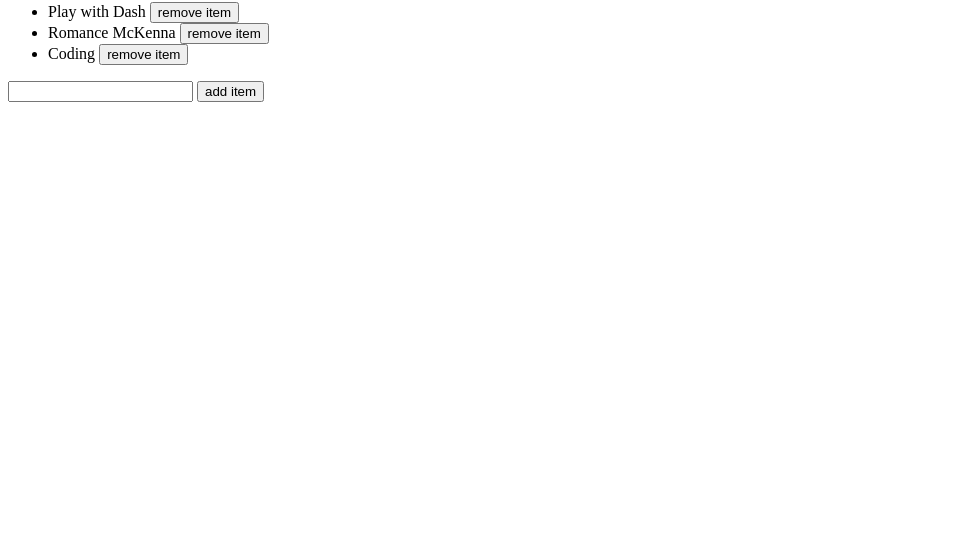
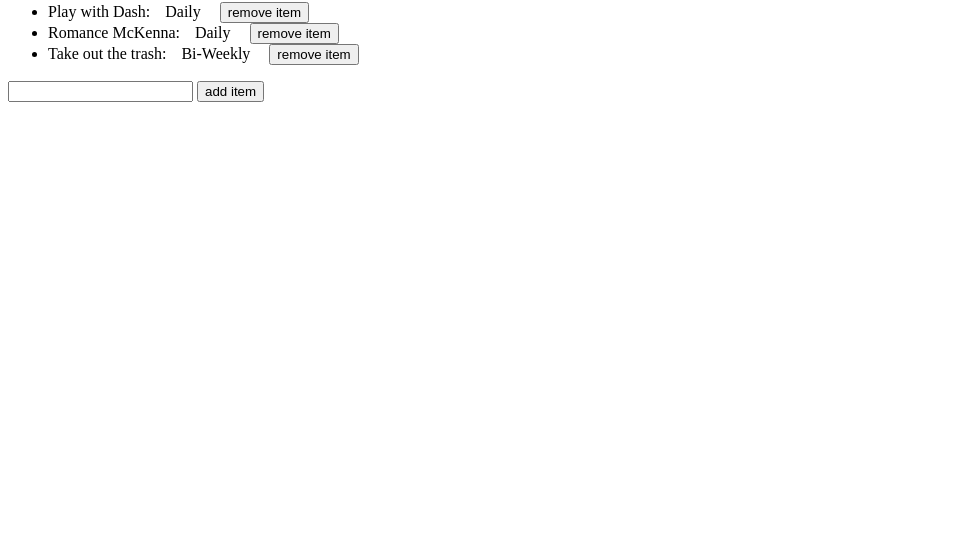
Before and after one commit to ScottMillerWesCoas/AngularToDoList, a plain HTML site: page random.html in a window 1280 px wide. Shown: the part 265-800 px from the top of the page, without its empty margins (0-953 px from the left). Drawn offline with nearby package versions, Linux system fonts and the light colour scheme.

Commit message:
added task frequency to list

```diff
--- a/random.html
+++ b/random.html
@@ -1,4 +1,3 @@
-
 <!-- COMMENTED OUT CODE IS FROM JQUERY EXAMPLE OF DATA BINDING -->
 <!-- <!DOCTYPE html> -->
 <html ng-app="nameApp">
@@ -19,11 +18,15 @@
         });
       });
       nameApp.controller('ScottCtrl',  function($scope){
-        $scope.nameList = ['Play with Dash', 'Romance McKenna', 'Coding'];
+        $scope.nameList = [
+          {'Item': 'Play with Dash', 'Frequency': 'Daily'},
+          {'Item': 'Romance McKenna', 'Frequency': 'Daily'},
+          {'Item': 'Take out the trash', 'Frequency': 'Bi-Weekly'}
+        ];
         // $scope.$watch('enterName', function (newVal, oldVal){
         //   $scope.nameList.push(newVal);
         $scope.enteredName = function(){
-          $scope.nameList.push($scope.enterName);
+          $scope.nameList.push({'Item': $scope.enterName});
           $scope.enterName = '';
         };
         $scope.removeName = function(item){
@@ -51,8 +54,8 @@
 
      <div ng-controller='ScottCtrl'>
       <ul >
-        <li ng-repeat="el in nameList"> {{ el }}
-            <button ng-click="removeName(el)">remove item</button>
+        <li ng-repeat="el in nameList" style='width: 500px'> <span style='width: 150px'>{{ el.Item }}:</span><span style='width: 5%; margin-left: 3%'>{{ el.Frequency }}</span>
+            <button style='margin-left: 3%' ng-click="removeName(el)">remove item</button>
         </li>
       </ul>
       <form ng-submit='enteredName()'>
```
